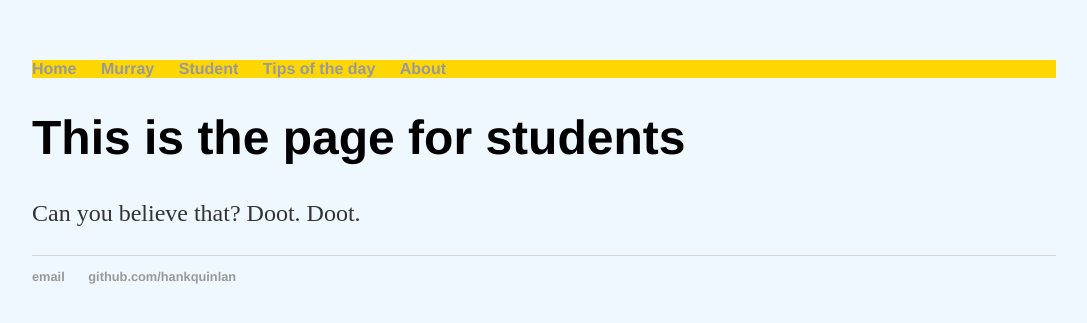
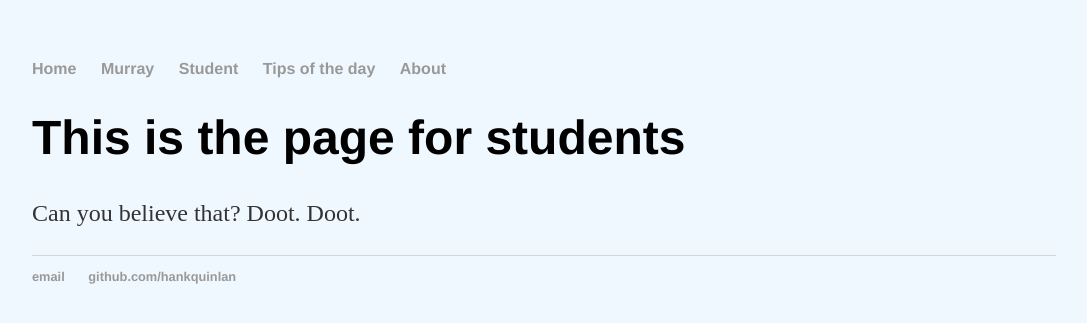
Before and after one commit to rowen2/rowen2.github.io, a Jekyll site: the page built from Stud/index.html, in a window 1280 px wide. Shown: the top 323 px of the page, without its empty margins (96-1183 px from the left). Built offline with Jekyll 4.4.1, drawn with Linux system fonts in a browser that asks for light colours.

Commit message:
Update main.css

```diff
--- a/css/main.css
+++ b/css/main.css
@@ -4,12 +4,13 @@
     background-color:#F0F8FF
 }
 div.blurb {
-    background-image: url("http://joebosack.com/wp-content/uploads/2014/06/Murray1.jpg");
+    background-image: url();
     background-repeat: no-repeat;
     background-position: center top;
     background-attachment: fixed;
     background-size: cover;
     color:white;
+    background-color: gray;
 }
 div.blurb p{
     color:white;
@@ -47,8 +48,7 @@
     font-size: .8em;
 }
 ul.menu {
-    background-color: gold;
-    height:100%
+
 }
 ul.menu a:hover {
     color: blue;
```
